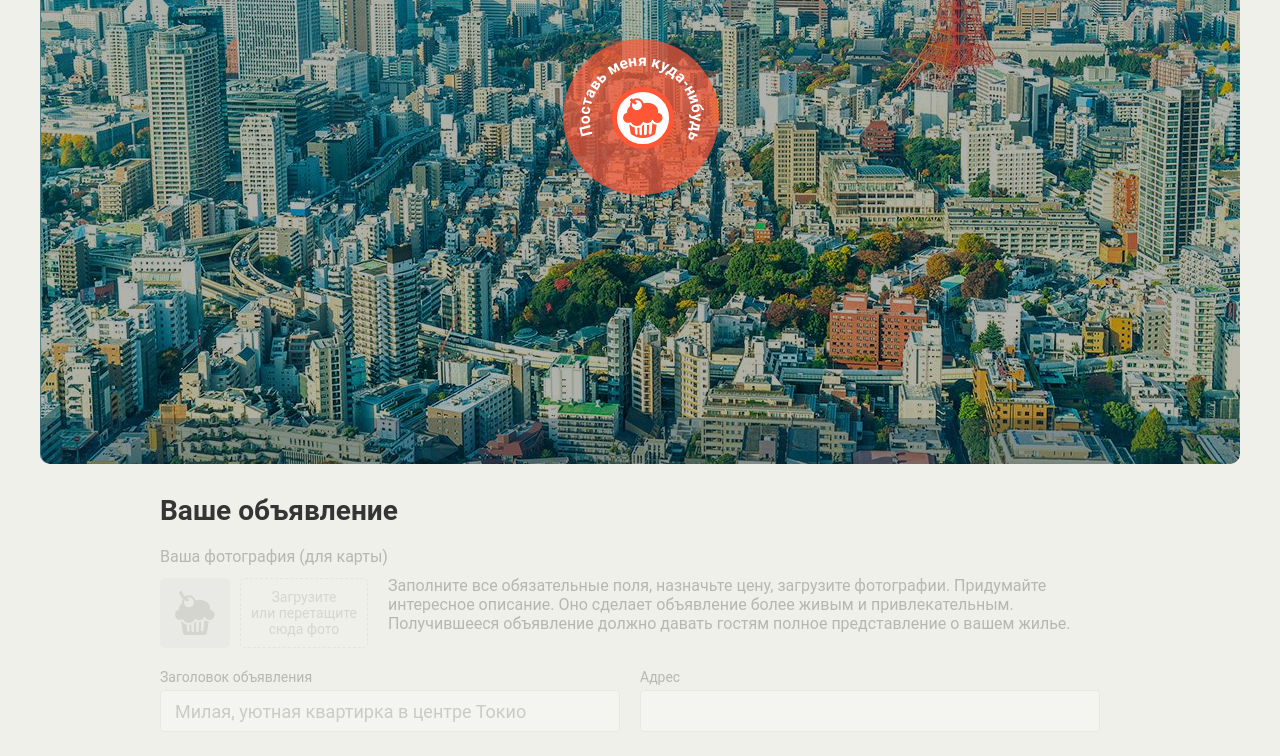
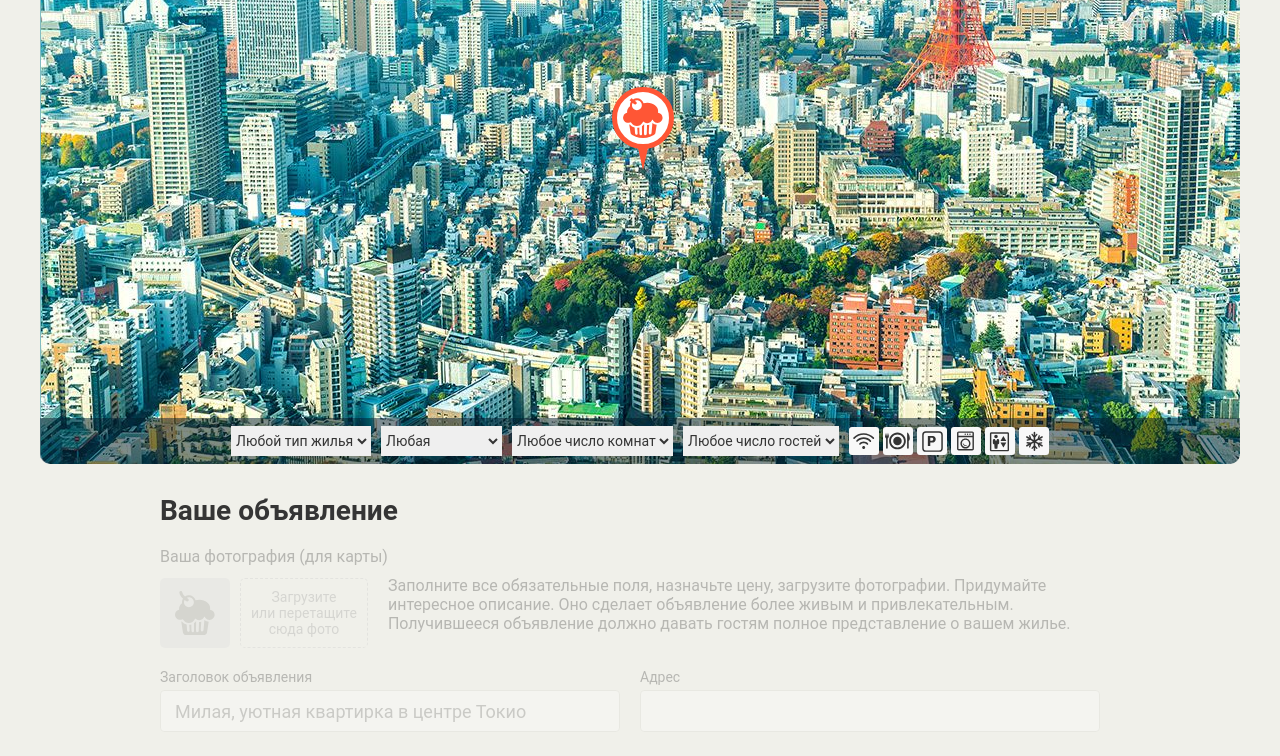
Before and after one commit to denozavr/352891-keksobooking, a website: page index.html in a window 1280 px wide. Shown: the part 286-1042 px from the top of the page. Drawn offline with Linux system fonts and the light colour scheme; files whose address does not match are found by name.

Commit message:
create and populate offers array and delete ma--faded class in index.html

```diff
--- a/index.html
+++ b/index.html
@@ -16,7 +16,7 @@
     </div>
 
     <!-- Карта объявлений -->
-    <section class="map map--faded">
+    <section class="map">
 
       <!-- Метки объявлений -->
       <div class="map__pins">
--- a/js/map.js
+++ b/js/map.js
@@ -0,0 +1,58 @@
+'use strict';
+
+var titles = [
+  'Большая уютная квартира',
+  'Маленькая неуютная квартира',
+  'Огромный прекрасный дворец',
+  'Маленький ужасный дворец',
+  'Красивый гостевой домик',
+  'Некрасивый негостеприимный домик',
+  'Уютное бунгало далеко от моря',
+  'Неуютное бунгало по колено в воде'
+];
+var types = ['palace', 'flat', 'house', 'bungalo'];
+var checkins = ['12:00', '13:00', '14:00'];
+var checkouts = ['12:00', '13:00', '14:00'];
+var facilities = [
+  'wifi',
+  'dishwasher',
+  'parking',
+  'washer',
+  'elevator',
+  'conditioner'
+];
+var photos = [
+  'http://o0.github.io/assets/images/tokyo/hotel3.jpg',
+  'http://o0.github.io/assets/images/tokyo/hotel1.jpg',
+  'http://o0.github.io/assets/images/tokyo/hotel2.jpg'
+];
+
+var getRandomNumber = function (min, max) {
+  return Math.floor(Math.random() * (max - min + 1)) + min;
+};
+
+var offers = [];
+for (var i = 1; i <= 8; i++) {
+  offers.push({
+    author: {
+      avatar: 'img/avatars/user0' + i + '.png'
+    },
+    offer: {
+      title: titles[i],
+      address: '',
+      price: getRandomNumber(1000, 1000000),
+      type: types[getRandomNumber(0, 3)],
+      rooms: getRandomNumber(1, 5),
+      guests: getRandomNumber(1, 7),
+      checkin: checkins[getRandomNumber(0, 2)],
+      checkout: checkouts[getRandomNumber(0, 2)],
+      features: facilities.slice(0, getRandomNumber(0, 5)),
+      description: '',
+      photos: photos
+    },
+    location: {
+      x: getRandomNumber(130, 1080),
+      y: getRandomNumber(130, 630)
+    }
+  });
+}
```
